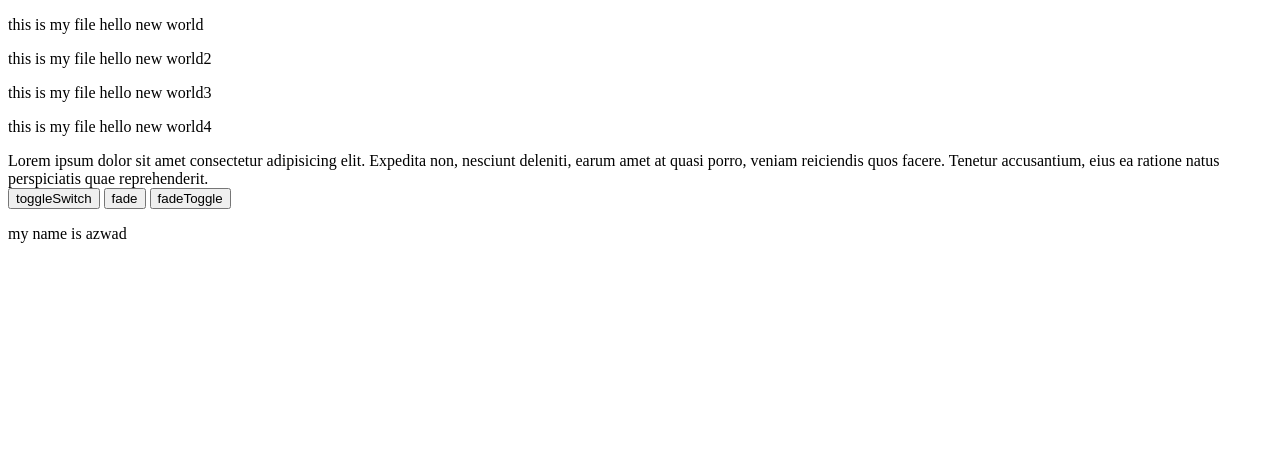
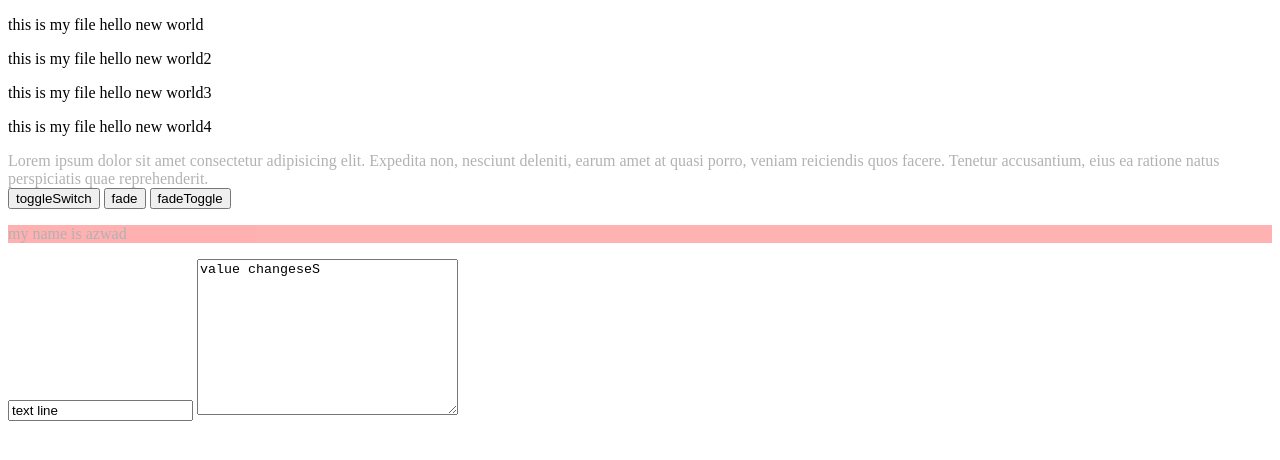
Before and after one commit to AzwadFawadHasan/jQueryTut, a plain HTML site: page index.html in a window 1280 px wide. Drawn offline with nearby package versions, Linux system fonts and the light colour scheme.

Commit message:
added AJAX

```diff
--- a/index.html
+++ b/index.html
@@ -4,6 +4,7 @@
 <head>
     <meta charset="UTF-8">
     <meta http-equiv="X-UA-Compatible" content="IE=edge">
+
     <meta name="viewport" content="width=, initial-scale=1.0">
     <title>J query tutorial</title>
 
@@ -21,6 +22,11 @@
     <p id="wiki2">
         my name is azwad
     </p>
+
+    <form>
+        <input id="inp" type="text">
+        <textarea name="textarea" id="ta" cols="30" rows="10">This is your text Area</textarea>
+    </form>
 </body>
 <script src="js/jquery-3.6.3.min.js"></script>
 <script src="js/myJQuery.js"></script>
--- a/js/myJQuery.js
+++ b/js/myJQuery.js
@@ -88,34 +88,34 @@ $(document).ready(function () {//ensures that the page loads first before the ja
     //demo-ing on methods
 
     $('p').on({
-        'click': function() {
+        'click': function () {
             console.log('Thasnks for clicking', this)
         },
 
-        mouseleave: function(){
+        mouseleave: function () {
             console.log("mouseleave")
         }
 
 
     });
-    $('#wiki').hide(1000, function(){
+    $('#wiki').hide(1000, function () {
         console.log('hide complete')
-    }); $('#wiki').show(1000, function(){
+    }); $('#wiki').show(1000, function () {
         console.log('show complete')
     })
 
-    $('#but').click(function(){
+    $('#but').click(function () {
         $('#wiki').toggle(1000)
     })
-    $('#but3').click(function(){
+    $('#but3').click(function () {
         $('#wiki2').fadeToggle(1000)
     })
 
-    $('#but2').click(function(){
-        $('#wiki2').fadeIn(1000,()=>{
+    $('#but2').click(function () {
+        $('#wiki2').fadeIn(1000, () => {
             //document.write('faded in')
             console.log('fadedin')
-            $('#wiki2').fadeOut(1000,()=>{
+            $('#wiki2').fadeOut(1000, () => {
                 console.log('fadedOut')
                 $('wiki2').fadeTo(0.5)
             })
@@ -125,4 +125,46 @@ $(document).ready(function () {//ensures that the page loads first before the ja
 
 
 
+    $('#wiki2').slideUp(1000)
+
+    $('#wiki2').slideToggle(1000)
+    $('#wiki2').slideDown(1000)
+
+
+    //Animate function in  JQuery
+    $('#wiki2').animate({opacity:0.3,
+       // height:'1550px'
+        //,width:'350px'
+    },2000)
+
+    $('#wiki2').animate({opacity:0.3,
+       // height:'1550px'
+        //,width:'350px'
+    },'slow')
+
+    $('#wiki').animate({opacity:0.3},3000)
+    $('#wiki').animate({opacity:0.9},1000)
+    //$('#wiki').animate({height:'13px'},1000)
+    //$('#wiki').animate({width:'13px'},1000)
+    //$('#wiki').animate({height:'13px'},1000)
+    //$('#wiki').animate({width:'130px'},1000)
+
+
+    $('#ta').animate(1000, ()=>{
+        $('#ta').val('value changeseS')
+    }
+    );
+    $('#inp').val('text line ')
+   $('inp').remove()
+   $('#wiki2').css('background-color', 'red')
+
+   //AJAX using JQuery
+   $.get('https://code.jquery.com/jquery-3.6.3.js', function(data, status){alert(data)})
+   $.get('https://code.jquery.com/jquery-3.6.3.js', function(data, status){alert(status)})
+
+
+
+
+
+
 })
```
